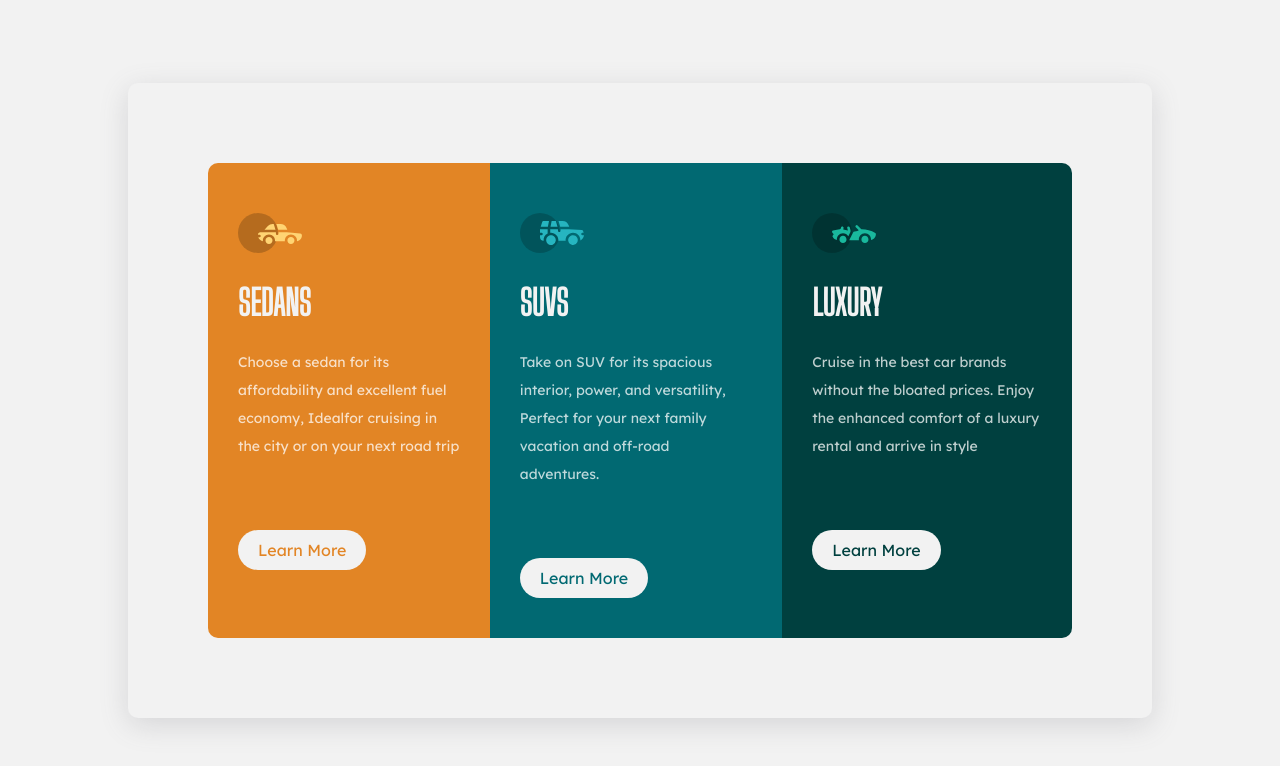
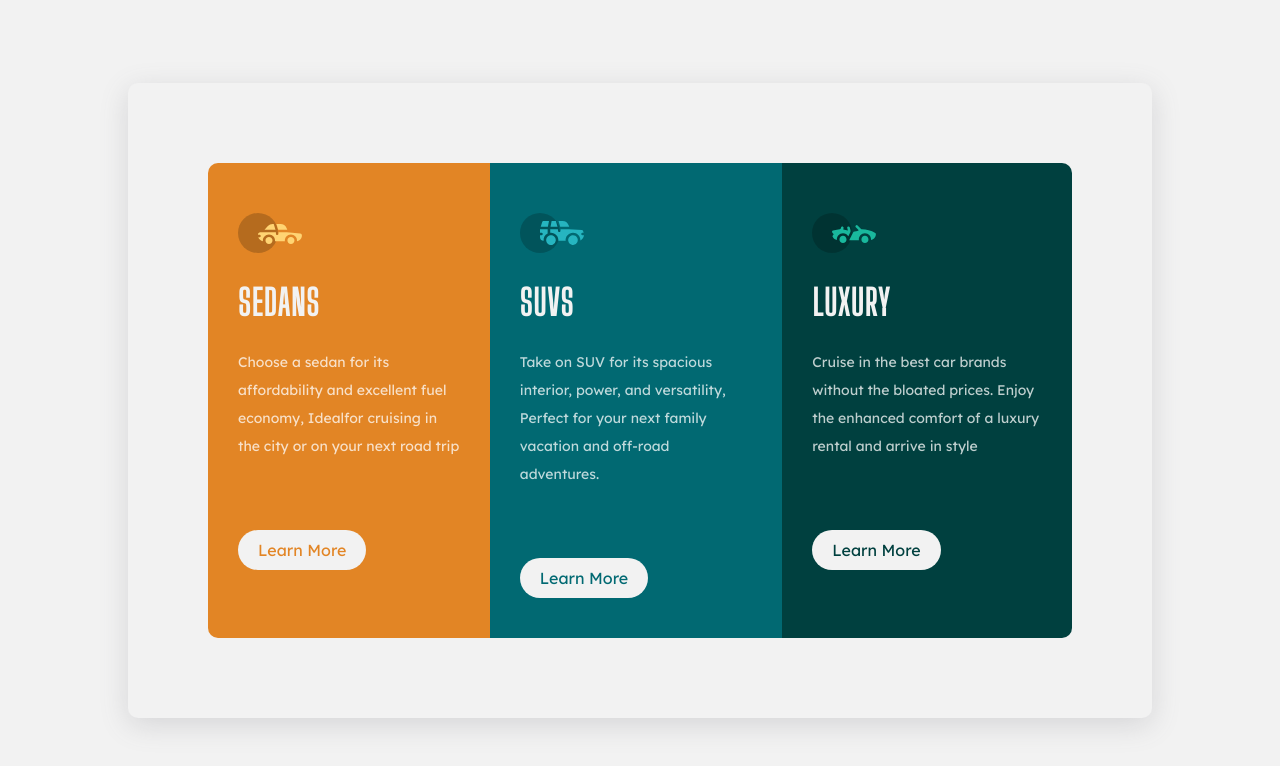
Before and after one commit to Blandine-Basabose/Blandine-Basabose.github.io, a plain HTML site: page index.html in a window 1280 px wide. Drawn offline with Linux system fonts and the light colour scheme.

Commit message:
initial commit

```diff
--- a/style.css
+++ b/style.css
@@ -58,6 +58,7 @@ h1{
     font-family: "Big Shoulders Display";
     margin: 25px 0;
     font-size: 35px;
+    letter-spacing: 1.5px;
 
 }
 
```
